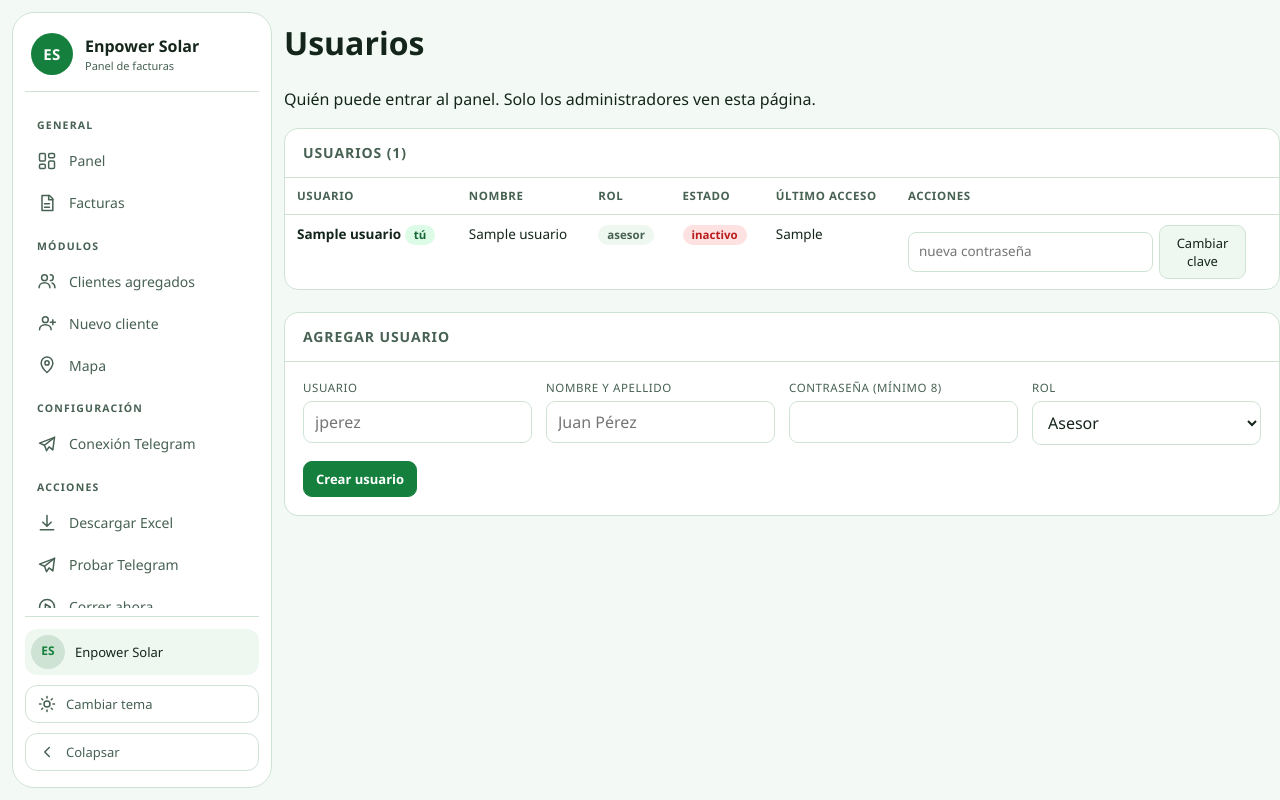
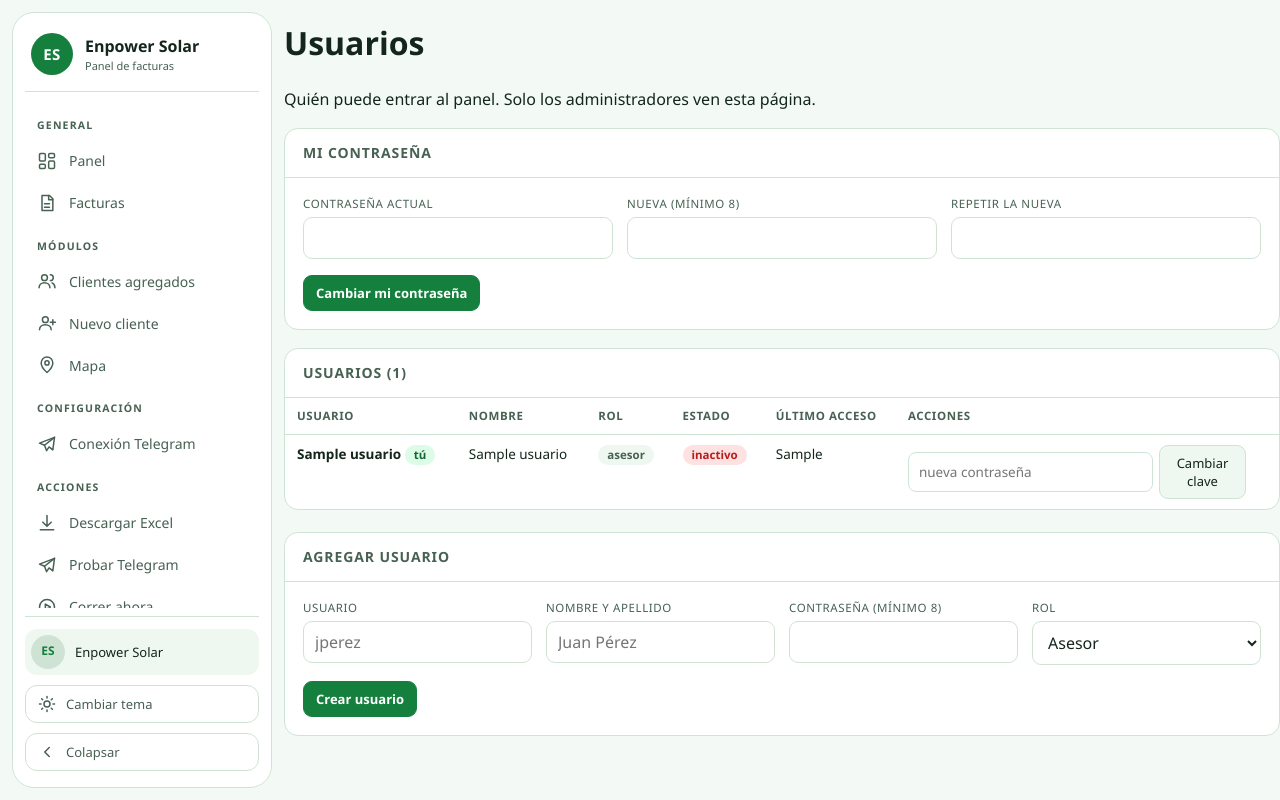
Before and after one commit to nazts/EnpowerSolarEdeFacturas, a Python web app: template app/templates/usuarios.html in a window 1280 px wide. Run offline with Jinja, Linux system fonts and the light colour scheme; the template is opened without the code that fills it: most values are stand-ins (such as "Sample title", 1, 10 or a date in 2020).

Commit message:
feat: usuario admin adicional y cambio de contrasena propio en el modulo de usuarios

```diff
--- a/app/templates/usuarios.html
+++ b/app/templates/usuarios.html
@@ -27,6 +27,9 @@
   input,select{width:100%;padding:9px 11px;border-radius:9px;border:1px solid var(--line);
     background:var(--card);color:var(--txt);font:inherit;min-height:40px}
   input:focus,select:focus{outline:none;border-color:var(--accent);box-shadow:0 0 0 3px var(--focus)}
+  .aviso-ok,.aviso-mal{margin-top:16px;padding:11px 14px;border-radius:10px;font-size:13.5px}
+  .aviso-ok{background:var(--ok-bg);color:var(--ok);border:1px solid var(--ok)}
+  .aviso-mal{background:var(--bad-bg);color:var(--bad);border:1px solid var(--bad)}
   .acc-fila{display:flex;gap:8px;flex-wrap:wrap;align-items:center}
   .acc-fila form{margin:0;display:flex;gap:6px;align-items:center}
   @media(max-width:640px){
@@ -43,6 +46,30 @@
 <div class="pagina">
   <h1>Usuarios</h1>
   <p class="muted">Quién puede entrar al panel. Solo los administradores ven esta página.</p>
+
+  {% set err = request.query_params.get('error') %}
+  {% if request.query_params.get('clave') %}
+  <div class="aviso-ok" role="status">Contraseña actualizada ✓</div>
+  {% elif err %}
+  <div class="aviso-mal" role="alert">{% if err == 'actual' %}La contraseña actual no es correcta.{% else %}La nueva contraseña debe tener al menos 8 caracteres y coincidir en los dos campos.{% endif %}</div>
+  {% endif %}
+
+  <section style="margin-top:18px">
+    <h2>Mi contraseña</h2>
+    <div class="cuerpo">
+      <form method="post" action="/mi-clave">
+        <div class="grid">
+          <div><label for="m_actual">Contraseña actual</label>
+            <input id="m_actual" name="actual" type="password" required autocomplete="current-password"></div>
+          <div><label for="m_nueva">Nueva (mínimo 8)</label>
+            <input id="m_nueva" name="nueva" type="password" required minlength="8" autocomplete="new-password"></div>
+          <div><label for="m_repetir">Repetir la nueva</label>
+            <input id="m_repetir" name="repetir" type="password" required minlength="8" autocomplete="new-password"></div>
+        </div>
+        <p style="margin:16px 0 0"><button class="btn primario" type="submit">Cambiar mi contraseña</button></p>
+      </form>
+    </div>
+  </section>
 
   <section style="margin-top:18px">
     <h2>Usuarios ({{ usuarios|length }})</h2>
```
Also changed, not shown: app/dashboard.py (+17 -0 lines).
